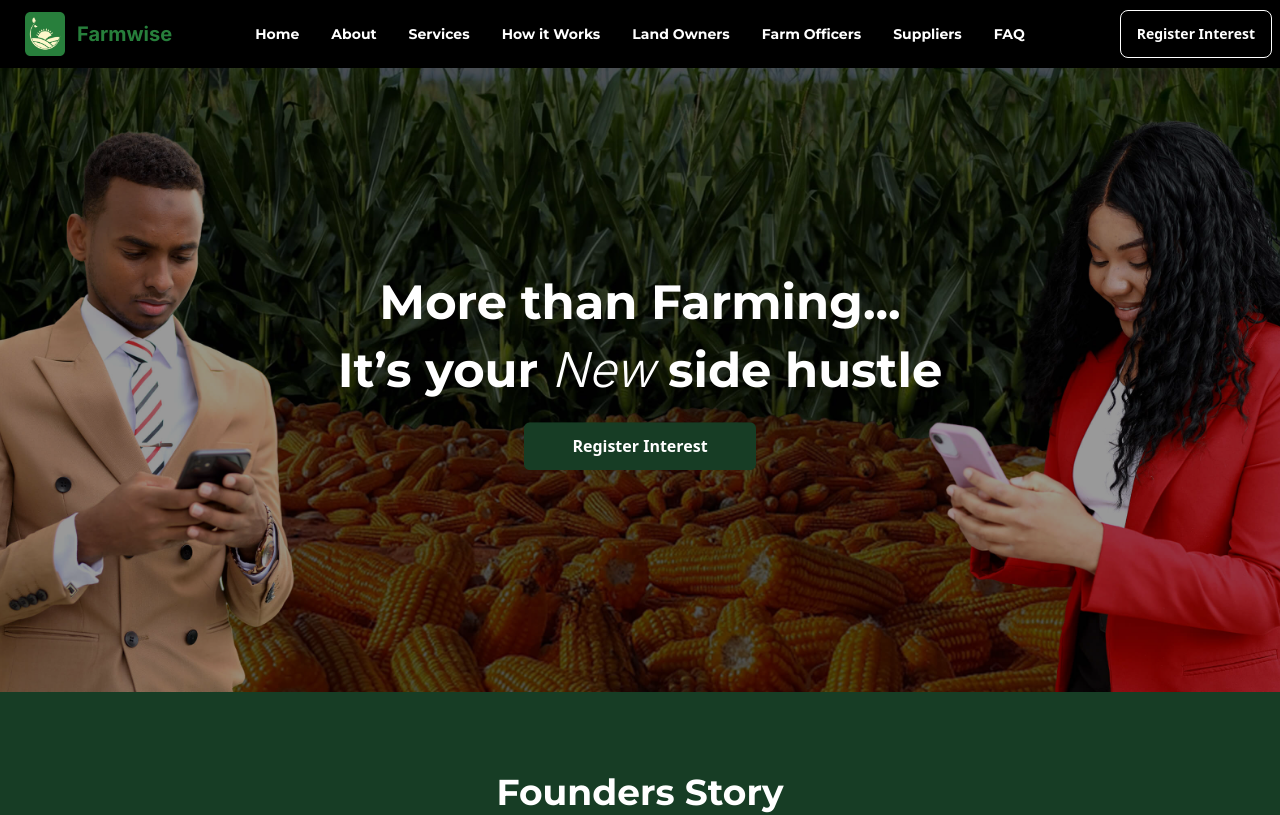
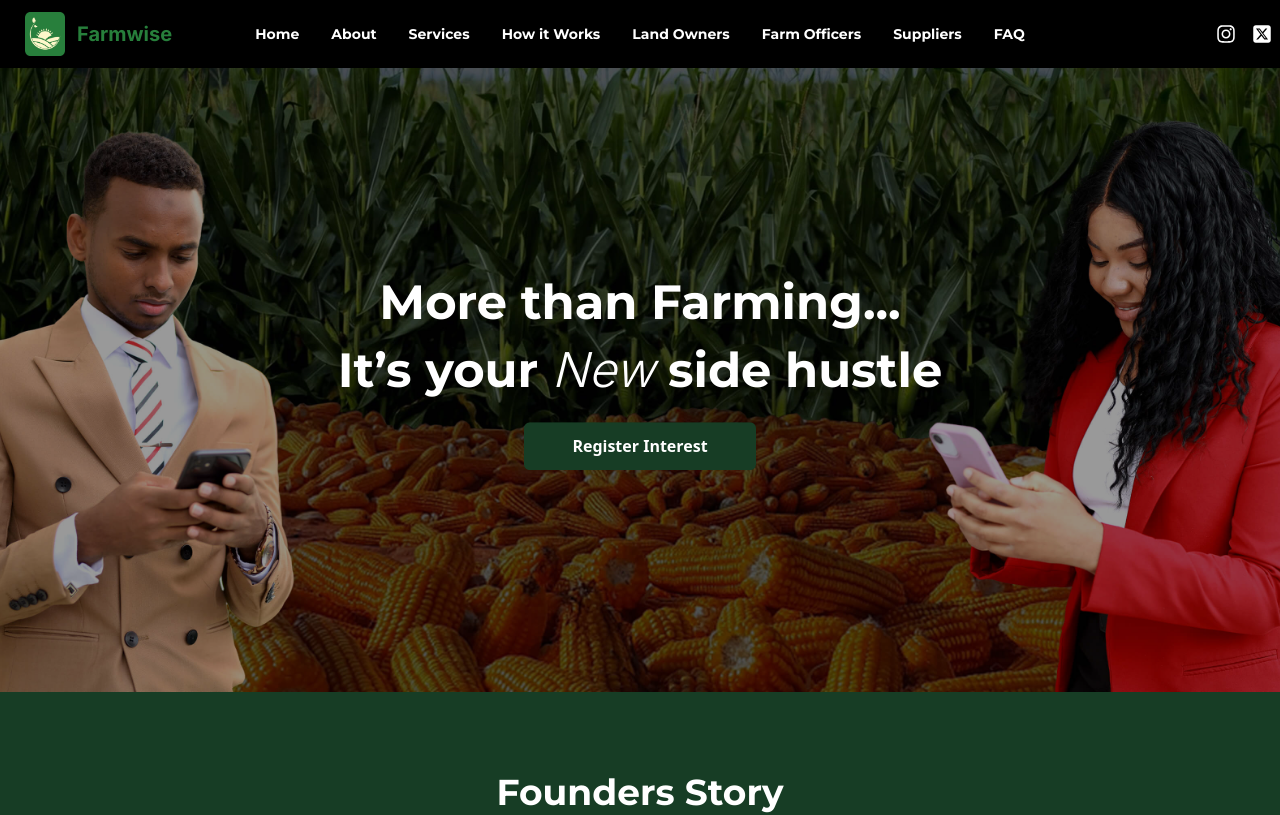
Before and after one commit to kevinmisigaro/farmwise, a Next.js app: page / in a window 1280 px wide. Shown: the top 815 px of the page. Built offline with nearby package versions, Linux system fonts and the light colour scheme; no server answers.

Commit message:
social media placement updated

```diff
--- a/src/components/navbar/index.tsx
+++ b/src/components/navbar/index.tsx
@@ -4,6 +4,7 @@ import { inter, mali } from "@/utils/fonts";
 import { handleClickScroll } from "@/utils/functions";
 import Link from "next/link";
 import { usePathname, useRouter } from "next/navigation";
+import { FaInstagram, FaSquareXTwitter } from "react-icons/fa6";
 
 function Navbar() {
   const router = useRouter();
@@ -187,9 +188,17 @@ function Navbar() {
         </ul>
       </div>
       <div className="navbar-end">
-        <Link className="btn" href="/contact">
+        {/* <Link className="btn" href="/contact">
           Register Interest
-        </Link>
+        </Link> */}
+         <div className="flex flex-row gap-x-4">
+        <a href="https://www.instagram.com/farmwise.tz?igsh=MXFjeGhwZm14aXU4OA==" target="_blank">
+          <FaInstagram className="w-8 h-8 md:w-5 md:h-5" />
+        </a>
+        <a href="https://twitter.com/Farmwisetz" target="_blank">
+          <FaSquareXTwitter className="w-8 h-8 md:w-5 md:h-5" />
+        </a>
+      </div>
       </div>
     </div>
   );
```
